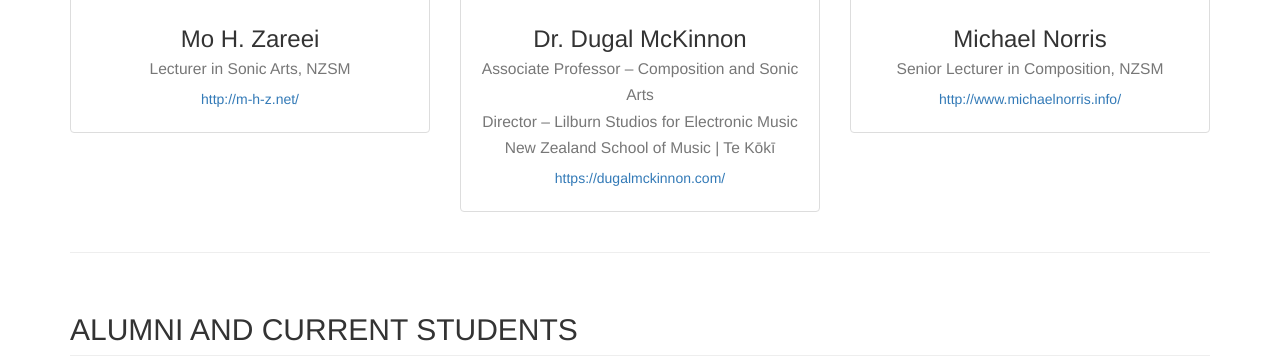
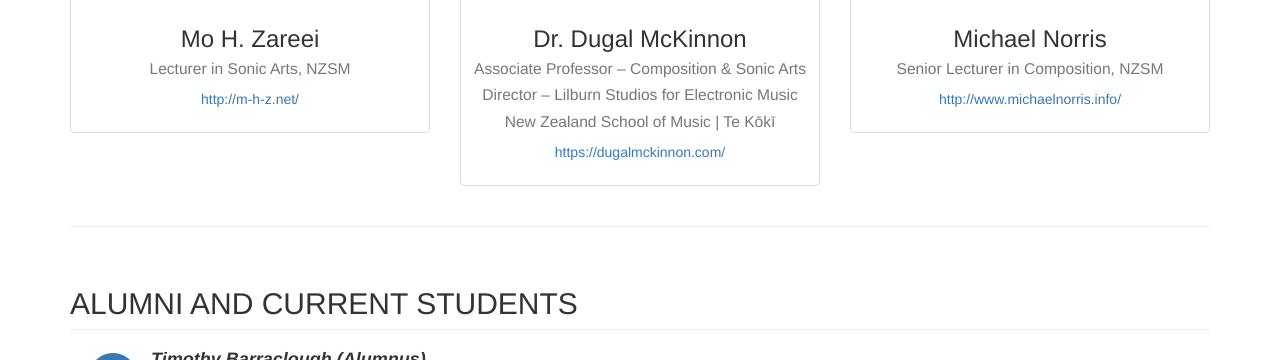
Before and after one commit to selct/selct.github.io, a plain HTML site: page people.html in a window 1280 px wide. Shown: the part 740-1100 px from the top of the page. Drawn offline with nearby package versions, Linux system fonts and the light colour scheme.

Commit message:
edit people

```diff
--- a/people.html
+++ b/people.html
@@ -156,7 +156,7 @@
                     <img class="img-responsive" src="img/people/dugal.png" alt="">
                     <div class="caption">
                         <h3>Dr. Dugal McKinnon<br>
-                            <small>Associate Professor – Composition and Sonic Arts</small>
+                            <small>Associate Professor – Composition &amp; Sonic Arts</small>
                             <br>
                             <small>Director – Lilburn Studios for Electronic Music</small>
                             <br>
```
